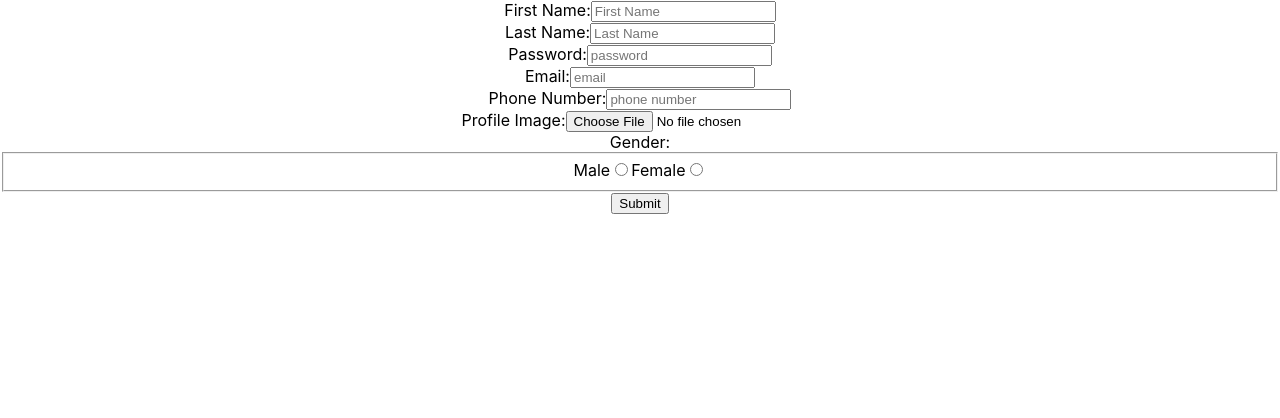
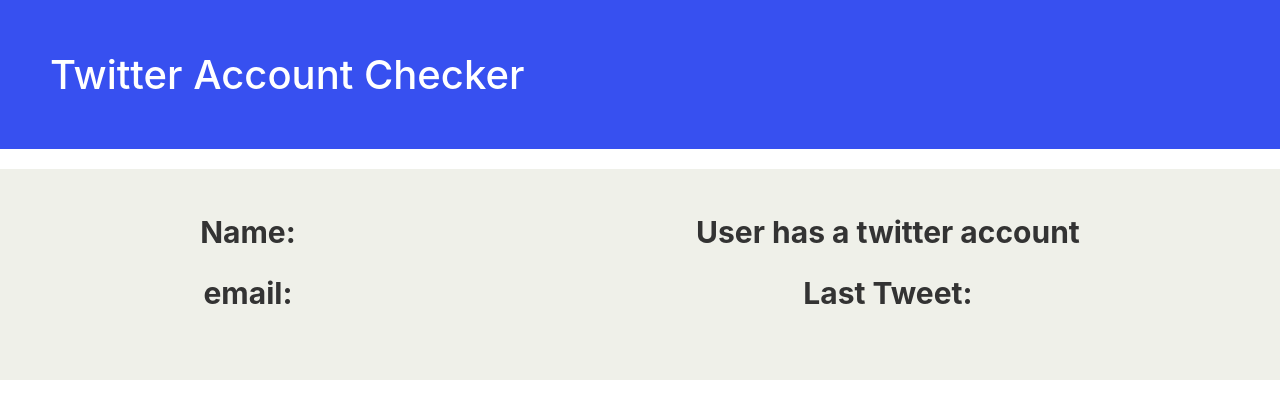
Before and after one commit to yara121/twitter-check, a React (Create React App) app: page /user in a window 1280 px wide. Shown: the top 418 px of the page. Built offline with nearby package versions, Linux system fonts and the light colour scheme.

Commit message:
added context and styes

```diff
--- a/package.json
+++ b/package.json
@@ -8,6 +8,7 @@
     "@testing-library/user-event": "^13.5.0",
     "react": "^17.0.2",
     "react-dom": "^17.0.2",
+    "react-router-dom": "^6.2.1",
     "react-scripts": "5.0.0",
     "reactstrap": "^9.0.1",
     "web-vitals": "^2.1.4"
--- a/src/App.css
+++ b/src/App.css
@@ -1,38 +1,18 @@
-.App {
-  text-align: center;
+
+* {
+  box-sizing: border-box;
+}
+body {
+  margin: 0;
+  padding: 0;
+  background-color:white;
+  color: #333;
 }
 
-.App-logo {
-  height: 40vmin;
-  pointer-events: none;
+P {
+  font-size: 1.6 rem;
 }
 
-@media (prefers-reduced-motion: no-preference) {
-  .App-logo {
-    animation: App-logo-spin infinite 20s linear;
-  }
+card{
+  color:#0b009e;
 }
-
-.App-header {
-  background-color: #282c34;
-  min-height: 100vh;
-  display: flex;
-  flex-direction: column;
-  align-items: center;
-  justify-content: center;
-  font-size: calc(10px + 2vmin);
-  color: white;
-}
-
-.App-link {
-  color: #61dafb;
-}
-
-@keyframes App-logo-spin {
-  from {
-    transform: rotate(0deg);
-  }
-  to {
-    transform: rotate(360deg);
-  }
-}
--- a/src/App.js
+++ b/src/App.js
@@ -1,12 +1,16 @@
+import react from 'react'
+import { Link } from 'react-router-dom'
 import FormUser from './FormUser'
+
 import User from './User'
+import Header from './Header'
 import './App.css'
 
 function App() {
   return (
     <div className='App'>
-      <FormUser />
-
+       <Header />
+     <FormUser />
     </div>
   )
 }
--- /dev/null
+++ b/src/FormUser.css
@@ -0,0 +1,14 @@
+.form {
+  background-color: #eff0e9;
+
+
+  padding: 20px;
+
+}
+#form {
+  margin-top: auto;
+  background-color: #eff0e9;
+
+
+  text-align: center;
+}
--- a/src/FormUser.js
+++ b/src/FormUser.js
@@ -1,42 +1,66 @@
 import React, { useState } from 'react'
+
+import './FormUser.css'
+import { Link } from 'react-router-dom'
 import { Form, Label, Input, FormGroup, Button } from 'reactstrap'
 import User from './User.js'
+import Header from './Header'
+import ImageContext from './imageContext'
 
 export default function FormUser() {
-  const [formData, setFormData] = useState({
-    firstName: '',
-    lastName: '',
-    password: '',
-    email: '',
-    phone: '',
-    image: '',
-    gender: '',
-  })
+  const [name, setName] = useState('')
+  const [lastName, setLastName] = useState('')
+  const [user, setUser] = useState('')
+  const [password, setPassword] = useState('')
+  const [email, setEmail] = useState('')
+  const [phone, setPhone] = useState('')
+  const [image, setImage] = useState('')
+  const [gender, setGender] = useState('')
 
-  function handleChange(event) {
-    setFormData((prevFormData) => {
-      return {
-        ...prevFormData,
-        [event.target.name]: event.target.value,
-      }
+  function handleChangeTwo(e) {
+    setImage(e.target.value)
+    image = `http://localhost:8080/${e.target.value}`
+    getBase64(image).then((base64) => {
+      localStorage['fileBase64'] = base64
+      console.debug('file stored', base64)
     })
   }
-  function handleSubmit(formData) {
-    console.log(formData.firstName)
-    localStorage.setItem('firstName', formData.firstName)
+  function handleChange(e) {
+    e.preventDefault()
+    setGender(e.target.value)
+  }
+  const getBase64 = (file) => {
+    return new Promise((resolve, reject) => {
+      const reader = new FileReader()
+      reader.onload = () => resolve(reader.result)
+      reader.onerror = (error) => reject(error)
+      reader.readAsDataURL(file)
+    })
+  }
+
+  function handleSubmit(e) {
+    localStorage.setItem('name', name)
+    localStorage.setItem('lastName', lastName)
+    localStorage.setItem('user', user)
+    localStorage.setItem('password', password)
+    localStorage.setItem('phone', phone)
+    localStorage.setItem('email', email)
+    localStorage.setItem('image', image)
+    localStorage.setItem('gender', gender)
   }
   return (
     <div>
-      <Form onSubmit={handleSubmit}>
+      <div id='form'>
+        <Form col={6} className='form'>
           <FormGroup>
             <Label>
               First Name:
               <Input
                 type='text'
-              placeholder='First Name'
-              onChange={handleChange}
-              name='firstName'
-              value={formData.firstName}
+                placeholder='first name'
+                onChange={(e) => setName(e.target.value)}
+                name='name'
+                value={name}
               />
             </Label>
           </FormGroup>
@@ -46,9 +70,21 @@
               <Input
                 type='text'
                 placeholder='Last Name'
-              onChange={handleChange}
+                onChange={(e) => setLastName(e.target.value)}
                 name='lastName'
-              value={formData.lastName}
+                value={lastName}
+              />
+            </Label>
+          </FormGroup>
+          <FormGroup>
+            <Label>
+              User Name:
+              <Input
+                type='text'
+                placeholder='User'
+                onChange={(e) => setUser(e.target.value)}
+                name='user'
+                value={user}
               />
             </Label>
           </FormGroup>
@@ -58,9 +94,9 @@
               <Input
                 type='password'
                 placeholder='password'
-              onChange={handleChange}
                 name='password'
-              value={formData.password}
+                onChange={(e) => setPassword(e.target.value)}
+                value={password}
               />
             </Label>
           </FormGroup>
@@ -70,9 +106,9 @@
               <Input
                 type='text'
                 placeholder='email'
-              onChange={handleChange}
                 name='email'
-              value={formData.email}
+                onChange={(e) => setEmail(e.target.value)}
+                value={email}
               />
             </Label>
           </FormGroup>
@@ -82,9 +118,9 @@
               <Input
                 type='text'
                 placeholder='phone number'
-              onChange={handleChange}
                 name='phone'
-              value={formData.phone}
+                onChange={(e) => setPhone(e.target.value)}
+                value={phone}
               />
             </Label>
           </FormGroup>
@@ -94,21 +130,20 @@
               <Input
                 type='file'
                 placeholder='image'
-              onChange={handleChange}
                 name='image'
-              value={formData.image}
+                onChange={handleChangeTwo}
+                value={image}
               />
             </Label>
           </FormGroup>
           <FormGroup>
             <Label>
               Gender:
-            <fieldset>
+              <div onChange={handleChange}>
                 Male
                 <Input
                   type='radio'
                   placeholder='male'
-                onChange={handleChange}
                   name='gender'
                   value='male'
                 />
@@ -116,16 +151,19 @@
                 <Input
                   type='radio'
                   placeholder='female'
-                onChange={handleChange}
                   name='gender'
                   value='female'
                 />
-            </fieldset>
+              </div>
             </Label>
           </FormGroup>
-        <Button onClick={handleSubmit}>Submit</Button>
+          <Link to='/User'>
+            <Button type='submit' onClick={handleSubmit}>
+              Submit
+            </Button>
+          </Link>
         </Form>
-      <User data={formData} />
+      </div>
     </div>
   )
 }
--- /dev/null
+++ b/src/Header.js
@@ -0,0 +1,5 @@
+import React from 'react'
+
+export default function Header() {
+  return <header>Twitter Account Checker</header>
+}
--- a/src/User.js
+++ b/src/User.js
@@ -1,13 +1,54 @@
-import React from 'react'
+import React, { useEffect, useState } from 'react'
+import {
+  Alert,
+  CardGroup,
+  CardTitle,
+  Container,
+  Label,
+  Row,
+  Col,
+  Card,
+  CardBody,
+  CardText,
+  CardImg,
+} from 'reactstrap'
+import Header from './Header'
 
-export default function User({}) {
+export default function User() {
+  const [twitter, setTwitter] = useState(false)
+
+  const firstName = localStorage.getItem('name')
+  const lastName = localStorage.getItem('lastName')
+  const user = localStorage.getItem('user')
+  const email = localStorage.getItem('email')
+  const image = localStorage.getItem('image')
+  useEffect(() => {
+    alert(`Hello, ${firstName} ${lastName}`)
+  })
+
+  const url = `https://api.twitter.com/2/users/by/username/${user}`
+
   return (
     <div>
+      <Header />
+      <div className='flex-container'>
+        <div>
 
+            <h2>
+              Name:{firstName} {lastName}
+            </h2>
+            <h2>email:{email}</h2>
+            <img src= {image} />
 
+        </div>
+        <div>
 
+            <h2>User has a twitter account </h2>
 
+            <h2>Last Tweet:</h2>
 
+        </div>
+      </div>
     </div>
   )
 }
--- /dev/null
+++ b/src/imageContext.js
@@ -0,0 +1,6 @@
+import React from 'react'
+const ImageContext = React.createContext()
+
+var image=localStorage.getItem(image)
+
+export default ImageContext
--- a/src/index.css
+++ b/src/index.css
@@ -11,3 +11,28 @@
   font-family: source-code-pro, Menlo, Monaco, Consolas, 'Courier New',
     monospace;
 }
+.flex-container {
+  display: flex;
+  justify-content: space-around;
+  flex-direction: row;
+  margin-top: 20px;
+  background-color: #eff0e9;
+}
+
+.flex-container > div {
+  flex-direction: row;
+
+  text-align: center;
+  padding: 20px;
+  font-size: 20px;
+}
+header {
+
+  background-color:
+  #3750f0;
+
+  color:white;
+  padding:50px;
+  font-size: 40px;
+  font-weight: 500;
+}
--- a/src/index.js
+++ b/src/index.js
@@ -1,17 +1,28 @@
-import React from 'react';
-import ReactDOM from 'react-dom';
-import './index.css';
-import App from './App';
-import reportWebVitals from './reportWebVitals';
+import React from 'react'
+import ReactDOM from 'react-dom'
+import { BrowserRouter, Route, Routes } from 'react-router-dom'
+import './index.css'
+import App from './App'
+import User from './User'
+import reportWebVitals from './reportWebVitals'
+import ImageContext from './imageContext'
 
 ReactDOM.render(
-  <React.StrictMode>
-    <App />
-  </React.StrictMode>,
+  <ImageContext.Provider value={'image'}>
+    <BrowserRouter>
+      <React.StrictMode>
+        <Routes>
+          <Route exact path='/' element={<App />} />
+
+          <Route path='/user' element={<User />} />
+        </Routes>
+      </React.StrictMode>
+    </BrowserRouter>
+  </ImageContext.Provider>,
   document.getElementById('root')
-);
+)
 
 // If you want to start measuring performance in your app, pass a function
 // to log results (for example: reportWebVitals(console.log))
 // or send to an analytics endpoint. Learn more: https://bit.ly/CRA-vitals
-reportWebVitals();
+reportWebVitals()
```
Also changed, not shown: 1 other file (tests, documents, lock files or other folders). Lines whose indentation alone changed are shown as unchanged.
